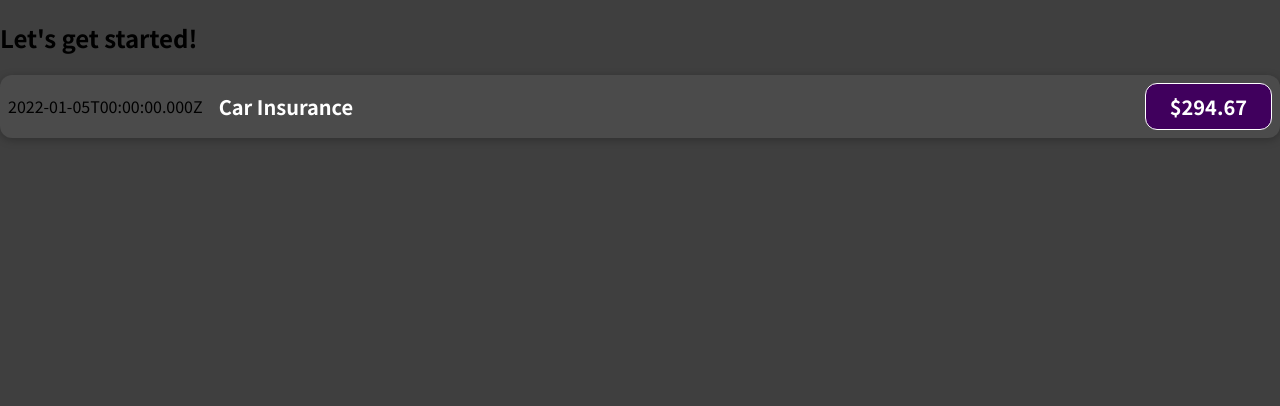
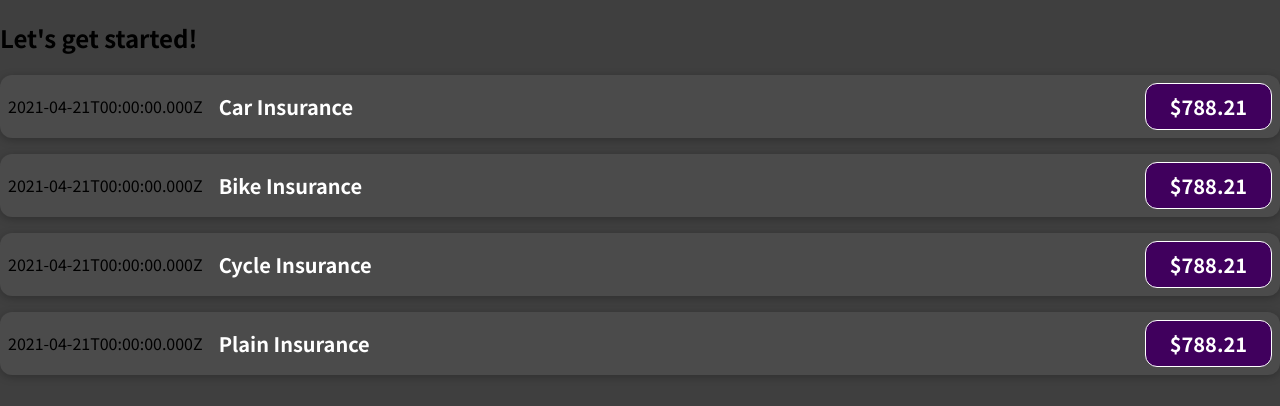
Before and after one commit to Vaishnavi1601/complete_react, a JavaScript app: page / in a window 1280 px wide. Shown: the top 406 px of the page. Built offline with nearby package versions, Linux system fonts and the light colour scheme.

Commit message:
passing data via props

```diff
--- a/src/App.js
+++ b/src/App.js
@@ -1,9 +1,35 @@
 import ExpenseItem from "./components/ExpenseItem";
 function App() {
+  const expenses = [
+    { title: "Car Insurance", amount: 788.21, date: new Date(2021, 3, 21) },
+    { title: "Bike Insurance", amount: 788.21, date: new Date(2021, 3, 21) },
+    { title: "Cycle Insurance", amount: 788.21, date: new Date(2021, 3, 21) },
+    { title: "Plain Insurance", amount: 788.21, date: new Date(2021, 3, 21) },
+  ];
+
   return (
     <div>
       <h2>Let's get started!</h2>
-      <ExpenseItem></ExpenseItem>
+      <ExpenseItem
+        title={expenses[0].title}
+        amount={expenses[0].amount}
+        date={expenses[0].date}
+      ></ExpenseItem>
+        <ExpenseItem
+        title={expenses[1].title}
+        amount={expenses[1].amount}
+        date={expenses[1].date}
+      ></ExpenseItem>
+        <ExpenseItem
+        title={expenses[2].title}
+        amount={expenses[2].amount}
+        date={expenses[2].date}
+      ></ExpenseItem>
+         <ExpenseItem
+        title={expenses[3].title}
+        amount={expenses[3].amount}
+        date={expenses[3].date}
+      ></ExpenseItem>
     </div>
   );
 }
--- a/src/components/ExpenseItem.js
+++ b/src/components/ExpenseItem.js
@@ -1,19 +1,15 @@
 //component in js is a just a function, which returns JSX code.
-
+//props -- its an object that will holds all the received attributes as properties
 import "./ExpenseItem.css";
 
-function ExpenseItem() {
-
-  const expenseDate = new Date(2021, 12, 5);
-  const expenseTitle = 'Car Insurance';
-  const expenseAmount = 294.67;
+function ExpenseItem(props) {
 
   return (
     <div className = "expense-item">
-      <div>{expenseDate.toISOString()}</div>
+      <div>{props.date.toISOString()}</div>
       <div className = "expense-item__description">
-        <h2>{expenseTitle}</h2>
-        <div className = "expense-item__price">${expenseAmount}</div>
+        <h2>{props.title}</h2>
+        <div className = "expense-item__price">${props.amount}</div>
       </div>
     </div>
   );
```
